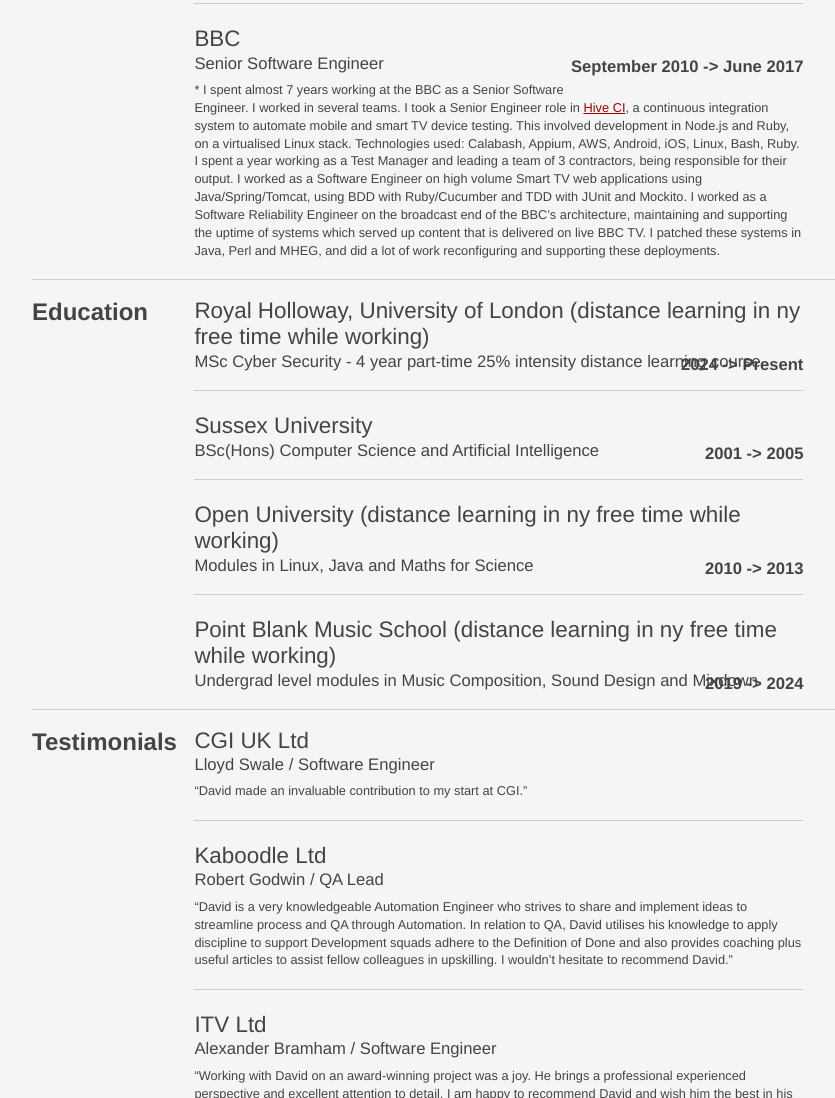
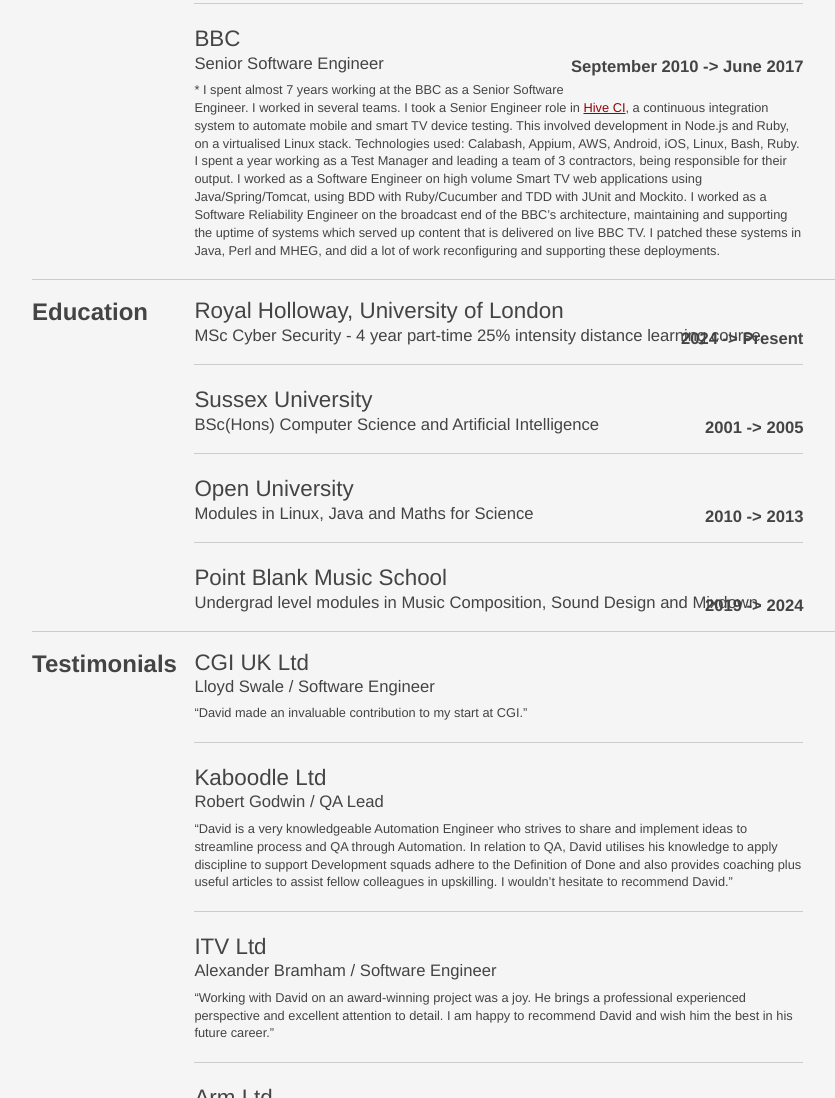
Before and after one commit to wordswords/dpc-resume, a plain HTML site: page CV.html in a window 1280 px wide. Shown: the part 1293-2391 px from the top of the page, without its empty margins (202-1037 px from the left). Drawn offline with Linux system fonts and the light colour scheme.

Commit message:
Corrected problem with formatting

```diff
--- a/CV.html
+++ b/CV.html
@@ -715,7 +715,7 @@
 <h3 id="experience">Education</h3>
 
 <dl>
-<dt>Royal Holloway, University of London (distance learning in ny free time while working)</dt>
+<dt>Royal Holloway, University of London</dt>
 <dd><em>MSc Cyber Security - 4 year part-time 25% intensity distance learning course</em>
 <strong><em>2024 -> Present</em></strong></dd>
 
@@ -723,11 +723,11 @@
 <dd><em>BSc(Hons) Computer Science and Artificial Intelligence</em>
 <strong><em>2001 -> 2005</em></strong></dd>
 
-<dt>Open University (distance learning in ny free time while working)</dt>
+<dt>Open University</dt>
 <dd><em>Modules in Linux, Java and Maths for Science</em>
 <strong><em>2010 -> 2013</em></strong></dd>
 
-<dt>Point Blank Music School (distance learning in ny free time while working)</dt>
+<dt>Point Blank Music School</dt>
 <dd><em>Undergrad level modules in Music Composition, Sound Design and Mixdown</em>
 <strong><em>2019 -> 2024</em></strong></dd>
 </dl>
```
Also changed, not shown: 1 other file.
